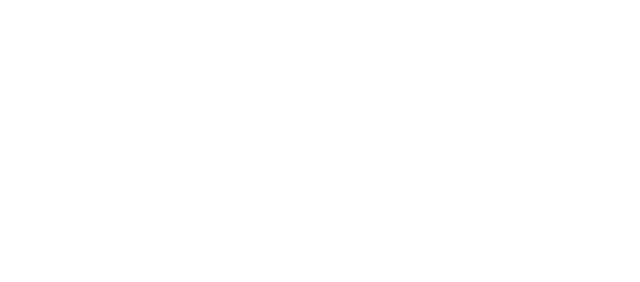
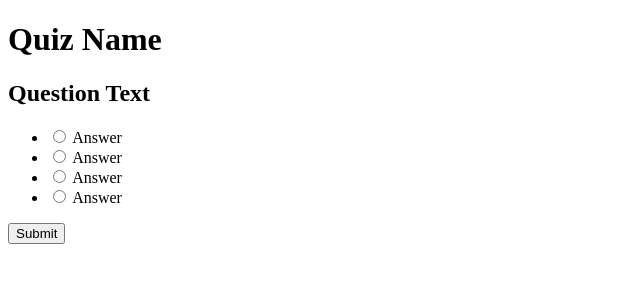
Before and after one commit to Bella-aa/quiz-application, a plain HTML site: page index.html in a window 1280 px wide. Shown: the whole page, without its empty margins (0-640 px from the left). Drawn offline with Linux system fonts and the light colour scheme.

Commit message:
Added basic structure of quiz game

```diff
--- a/index.html
+++ b/index.html
@@ -4,11 +4,39 @@
     <meta charset="UTF-8">
     <meta http-equiv="X-UA-Compatible" content="IE=edge">
     <meta name="viewport" content="width=device-width, initial-scale=1.0">
-    <title>Document</title>
+    <title>Quiz Application</title>
     <link rel="stylesheet" href="assets/css/style.css">
 </head>
 <body>
 
+<h1>Quiz Name</h1>
+
+<div class="quiz-container" id="quiz">
+
+    <div class="quiz-header">
+        <h2 id="question">Question Text</h2>
+        <ul>
+            <li>  <input type="radio" name="answer" id="a" class="answer">
+                 <label for="a" id="a-text">Answer</label>
+            </li>
+
+            <li>  <input type="radio" name="answer" id="b" class="answer">
+                <label for="a" id="b-text">Answer</label>
+           </li>
+
+           <li>  <input type="radio" name="answer" id="c" class="answer">
+            <label for="a" id="c-text">Answer</label>
+         </li>
+
+       <li>  <input type="radio" name="answer" id="d" class="answer">
+        <label for="a" id="d-text">Answer</label>
+       </li>
+        </ul>
+    </div>
+</div>
+
+<button id="submit">Submit</button>
+
     <script src="assets/js/script.js"></script>
 </body>
 </html>
```
